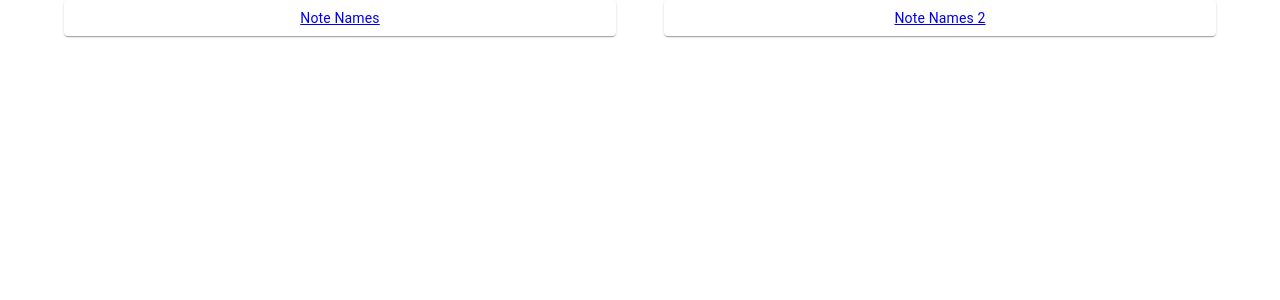
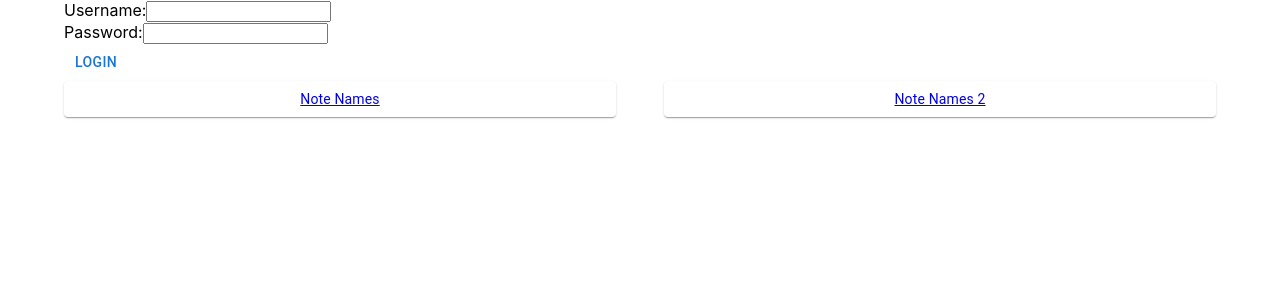
Before and after one commit to shammy642/MusicTheory, a React (Create React App) app in the folder frontend/: page / in a window 1280 px wide. Shown: the top 300 px of the page. Built offline with nearby package versions, Linux system fonts and the light colour scheme.

Commit message:
configured path aliases

```diff
--- a/frontend/package.json
+++ b/frontend/package.json
@@ -13,6 +13,7 @@
     "@types/node": "^16.18.38",
     "@types/react": "^18.2.15",
     "@types/react-dom": "^18.2.7",
+    "module-alias": "^2.2.3",
     "node-sass": "^7.0.3",
     "react": "^18.2.0",
     "react-dom": "^18.2.0",
@@ -44,5 +45,9 @@
       "last 1 firefox version",
       "last 1 safari version"
     ]
+  },
+  "_moduleAliases": {
+    "@modules": "dist/rest/components",
+    "@services": "dist/services/pages"
   }
 }
--- /dev/null
+++ b/frontend/src/components/index.ts
@@ -0,0 +1 @@
+export * from "./"
--- a/frontend/src/pages/contentsPage/contentsPage.tsx
+++ b/frontend/src/pages/contentsPage/contentsPage.tsx
@@ -2,6 +2,7 @@ import { Box, Container, Paper, styled } from "@mui/material"
 import React from "react"
 import Grid from '@mui/material/Unstable_Grid2';
 import { Link } from "react-router-dom";
+import { Login } from "../login/login";
 
 const Item = styled(Paper)(({ theme }) => ({
     backgroundColor: theme.palette.mode === 'dark' ? '#1A2027' : '#fff',
@@ -15,6 +16,9 @@ export const ContentsPage = () => {
     return (
         <React.Fragment>
             <Container>
+                <Login />
+            </Container>
+            <Container>
             <Box sx={{ flexGrow: 1 }}>
                 <Grid container spacing={6}>
                     <Grid xs>
@@ -26,5 +30,6 @@ export const ContentsPage = () => {
                 </Grid>
             </Box>
             </Container>
-        </React.Fragment>)
+        </React.Fragment>
+        )
 }
--- /dev/null
+++ b/frontend/src/pages/index.ts
@@ -0,0 +1 @@
+export * from "./"
--- /dev/null
+++ b/frontend/src/pages/login/login.tsx
@@ -0,0 +1,63 @@
+import { Button } from "@mui/material";
+import React, { useState } from "react"
+
+export const Login = () => {
+    const [username, setUsername] = useState<string>('');
+    const [password, setPassword] = useState<string>('');
+    const [errorMessage, setErrorMessage] = useState<string>('');
+
+    const handleSubmit = async (event: React.FormEvent<HTMLFormElement>) => {
+        event.preventDefault();
+
+        try {
+            const response = await fetch('http://localhost:3000/login', {
+                method: "POST",
+                body: JSON.stringify({
+                    name: username,
+                    password: password
+                }),
+                headers: {
+                    "Content-type": "application/json;",
+                },
+            });
+            const data = await response.json();
+
+            if (response.status !== 200) {
+                throw new Error(data.message || 'Login failed');
+            }
+            // Here you save the JWT token and maybe user info to React context, Redux or local storage
+            // For simplicity, we'll just log it
+            console.log('Token:', data.accessToken);
+        }
+        catch (error) {
+            setErrorMessage(errorMessage);
+        }
+    }
+
+
+    return (<div>
+        <form onSubmit={handleSubmit}>
+            <div>
+                <label>Username:</label>
+                <input
+                    type="text"
+                    value={username}
+                    onChange={e => setUsername(e.target.value)}
+                />
+            </div>
+            <div>
+                <label>Password:</label>
+                <input
+                    type="password"
+                    value={password}
+                    onChange={e => setPassword(e.target.value)}
+                />
+            </div>
+            <div>
+                <Button type="submit">Login</Button>
+            </div>
+            {/* {errorMessage && <p>{errorMessage}</p>} */}
+        </form>
+    </div>)
+
+}
--- a/frontend/src/pages/noteNames/noteNames.tsx
+++ b/frontend/src/pages/noteNames/noteNames.tsx
@@ -1,6 +1,9 @@
 import React, { useState } from "react"
-import { SelectKeyboardKey } from "../../components/selectKeyboardKey/selectKeyboardKey"
+
 import { useNavigate } from "react-router-dom";
+import { SelectKeyboardKey } from "@/components/selectKeyboardKey/selectKeyboardKey";
+
+
 
 type answers = 'c1' | 'cs1' | 'd1' | 'ds1' | 'e1' | 'f1' | 'fs1' | 'g1' | 'gs1' | 'a1' | 'as1' | 'b1' | 'c2' | 'cs2' | 'd2' | 'ds2' | 'e2' | 'f2' | 'fs2' | 'g2' | 'gs2' | 'a2' | 'as2' | 'b2';
 
--- a/frontend/tsconfig.json
+++ b/frontend/tsconfig.json
@@ -22,5 +22,6 @@
   },
   "include": [
     "src"
-, "src/pages/contents-page/.tsx"  ]
+  ],
+  "extends": "./tsconfig.paths.json"
 }
```
Also changed, not shown: frontend/tsconfig.paths.json (added, +10 -0 lines), 2 other files (tests, documents, lock files or other folders).
